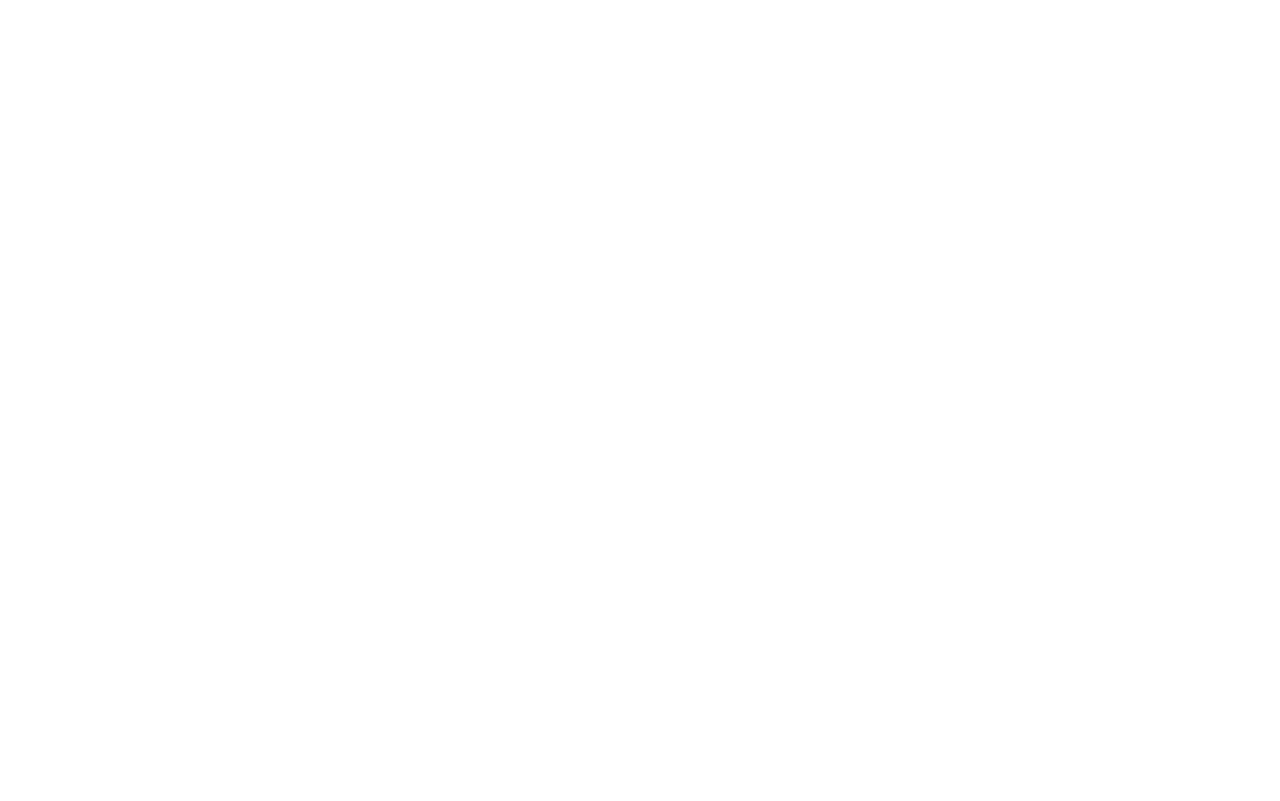
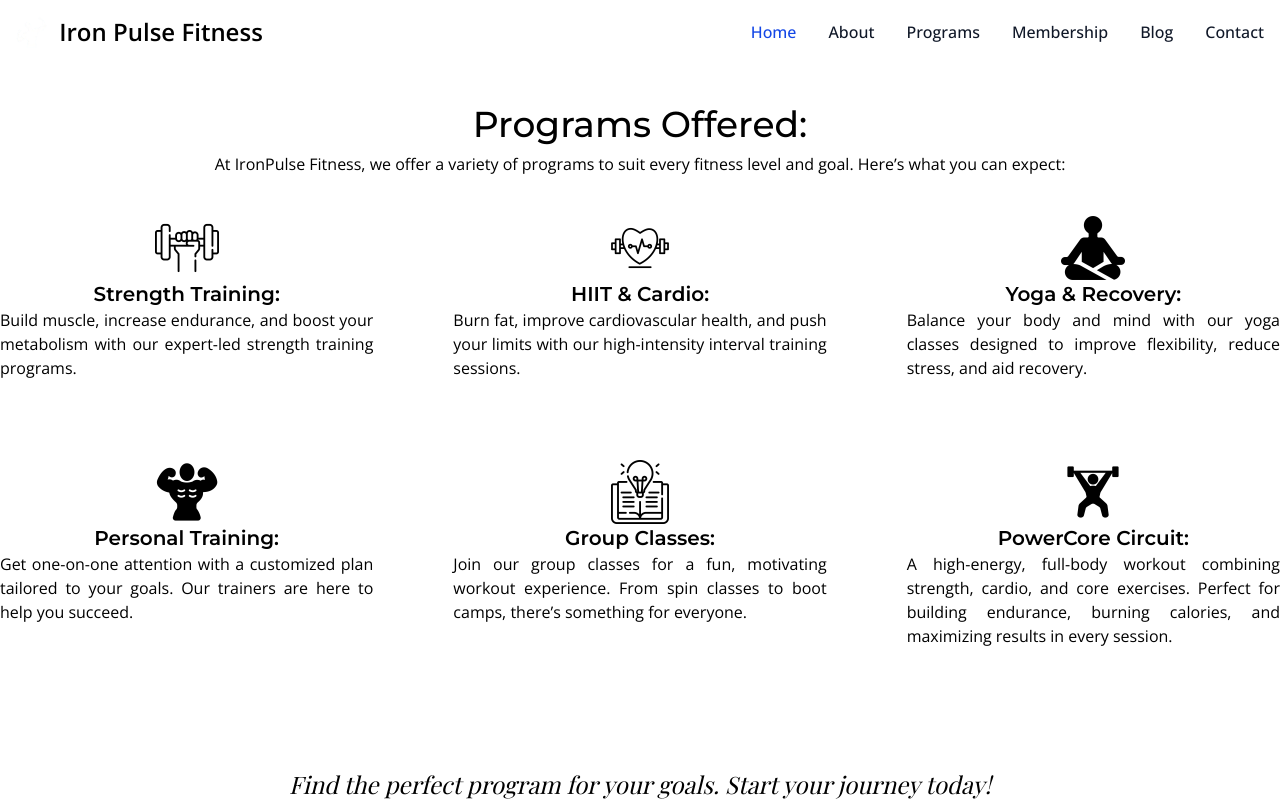
Before and after one commit to Bilal-19/iron-pulse-gym, a React (Vite) app: page /programs in a window 1280 px wide. Before the commit this address had no page. Shown: the top 801 px of the page. Built offline with nearby package versions, Linux system fonts and the light colour scheme; a web font is replaced by a local one.

Commit message:
Created programs page.

```diff
--- a/src/App.jsx
+++ b/src/App.jsx
@@ -1,5 +1,6 @@
 import About from './Pages/About'
 import LandingPage from './Pages/LandingPage'
+import Programs from './Pages/Programs'
 
 import { BrowserRouter, Routes, Route } from "react-router-dom"
 
@@ -11,6 +12,7 @@
         <Routes>
           <Route path="/" element={<LandingPage />}></Route>
           <Route path="/about" element={<About />}></Route>
+          <Route path="/programs" element={<Programs />}></Route>
         </Routes>
       </BrowserRouter>
     </>
--- a/src/Components/Header.jsx
+++ b/src/Components/Header.jsx
@@ -8,12 +8,12 @@
     return (
         <nav className="dark:bg-gray-900">
             <div className="max-w-screen-xl flex flex-wrap items-center justify-between mx-auto p-4">
-                <a href="#" className="flex items-center space-x-3 rtl:space-x-reverse">
+                <Link to="/" className="flex items-center space-x-3 rtl:space-x-reverse">
                     <img src={IronPulseLogo} className="h-8" alt="Iron Pulse Logo" />
                     <span className="self-center text-2xl font-semibold whitespace-nowrap dark:text-white">
                         Iron Pulse Fitness
                     </span>
-                </a>
+                </Link>
 
                 {/* Toggle Button */}
                 <button
@@ -42,9 +42,9 @@
                             </Link>
                         </li>
                         <li>
-                            <a href="#" className="block py-2 px-3 text-gray-900 rounded-sm hover:bg-gray-100 md:hover:bg-transparent md:border-0 md:hover:text-blue-700 md:p-0 dark:text-white md:dark:hover:text-blue-500 dark:hover:bg-gray-700 dark:hover:text-white md:dark:hover:bg-transparent">
+                            <Link to="/programs" className="block py-2 px-3 text-gray-900 rounded-sm hover:bg-gray-100 md:hover:bg-transparent md:border-0 md:hover:text-blue-700 md:p-0 dark:text-white md:dark:hover:text-blue-500 dark:hover:bg-gray-700 dark:hover:text-white md:dark:hover:bg-transparent">
                                 Programs
-                            </a>
+                            </Link>
                         </li>
                         <li>
                             <a href="#" className="block py-2 px-3 text-gray-900 rounded-sm hover:bg-gray-100 md:hover:bg-transparent md:border-0 md:hover:text-blue-700 md:p-0 dark:text-white md:dark:hover:text-blue-500 dark:hover:bg-gray-700 dark:hover:text-white md:dark:hover:bg-transparent">
--- /dev/null
+++ b/src/Pages/Programs.jsx
@@ -0,0 +1,77 @@
+import React from "react";
+import Header from "../Components/Header";
+import Footer from "../Components/Footer";
+
+export default function Programs() {
+    return (
+        <>
+            <Header />
+
+            <div className="w-full mt-10 mb-10 text-center">
+                <h2 className="text-4xl mb-2 font-medium">Programs Offered:</h2>
+                <p>
+                    At IronPulse Fitness, we offer a variety of programs to suit every fitness level and goal. Here’s what you can expect:
+                </p>
+            </div>
+
+            <div className="container mx-auto mt-10 mb-20">
+                <div className="grid md:grid-cols-3 gap-20 text-justify">
+                    <div>
+                        <img src="./strength-training.png" alt="strength-training" className="size-16 mx-auto" />
+                        <h3 className="font-semibold text-xl text-center">Strength Training:</h3>
+                        <p>
+                            Build muscle, increase endurance, and boost your metabolism with our expert-led strength training programs.
+                        </p>
+                    </div>
+
+                    <div>
+                        <img src="./cardio.png" alt="cardio" className="size-16 mx-auto" />
+                        <h3 className="font-semibold text-xl text-center">HIIT & Cardio:</h3>
+                        <p>
+                            Burn fat, improve cardiovascular health, and push your limits with our high-intensity interval training sessions.
+                        </p>
+                    </div>
+
+                    <div>
+                        <img src="./yoga.png" alt="yoga" className="size-16 mx-auto" />
+                        <h3 className="font-semibold text-xl text-center">Yoga & Recovery:</h3>
+                        <p>
+                            Balance your body and mind with our yoga classes designed to improve flexibility, reduce stress, and aid recovery.
+                        </p>
+                    </div>
+
+                    <div>
+                        <img src="./personal-trainer.png" alt="personal-trainer" className="size-16 mx-auto" />
+                        <h3 className="font-semibold text-xl text-center">Personal Training:</h3>
+                        <p>
+                            Get one-on-one attention with a customized plan tailored to your goals. Our trainers are here to help you succeed.
+                        </p>
+                    </div>
+
+                    <div>
+                        <img src="./classes.png" alt="classes" className="size-16 mx-auto" />
+                        <h3 className="font-semibold text-xl text-center">Group Classes:</h3>
+                        <p>
+                            Join our group classes for a fun, motivating workout experience. From spin classes to boot camps, there’s something for everyone.
+                        </p>
+                    </div>
+
+                    <div>
+                        <img src="./fullbody-workout.png" alt="fullbody-workout" className="size-16 mx-auto" />
+                        <h3 className="font-semibold text-xl text-center">PowerCore Circuit:</h3>
+                        <p>
+                        A high-energy, full-body workout combining strength, cardio, and core exercises. Perfect for building endurance, burning calories, and maximizing results in every session.
+                        </p>
+                    </div>
+                </div>
+            </div>
+
+            <div className="w-full text-center mt-30 mb-10">
+                <p className="ff-playfair italic text-xl md:text-2xl">
+                    Find the perfect program for your goals. Start your journey today!
+                </p>
+            </div>
+            <Footer />
+        </>
+    )
+}
```
Also changed, not shown: public/classes.png (added), public/fullbody-workout.png (added).
